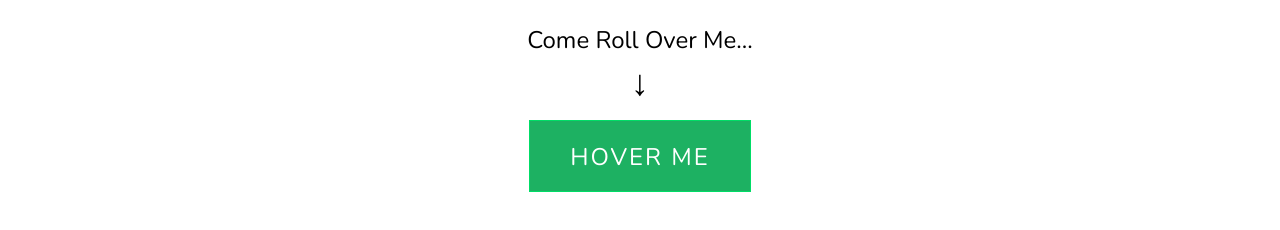
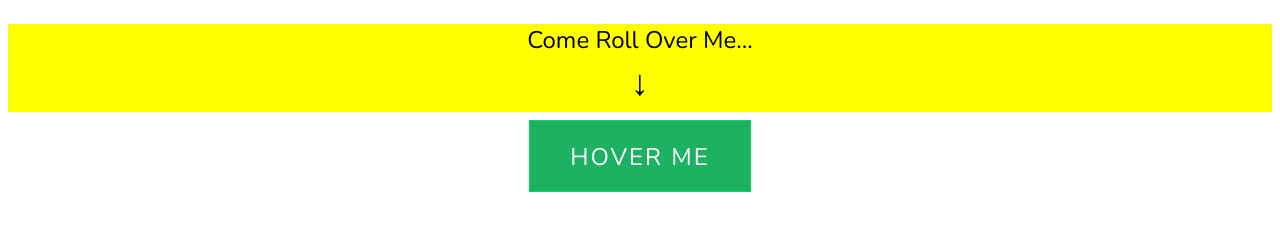
Before and after one commit to CoderMahabub/roll_over_button, a plain HTML site: page index.html in a window 1280 px wide. Drawn offline with nearby package versions, Linux system fonts and the light colour scheme.

Commit message:
Update style.css

```diff
--- a/style.css
+++ b/style.css
@@ -4,7 +4,10 @@ body { font-family: "Nunito", sans-serif; font-size: 24px; }
 a    { text-decoration: none; }
 p    { text-align: center; }
 sup  { font-size: 36px; font-weight: 100; line-height: 55px; }
-
+p{
+  color: light;
+  background: yellow;
+}
 .button
 {
   text-transform: uppercase;
```
